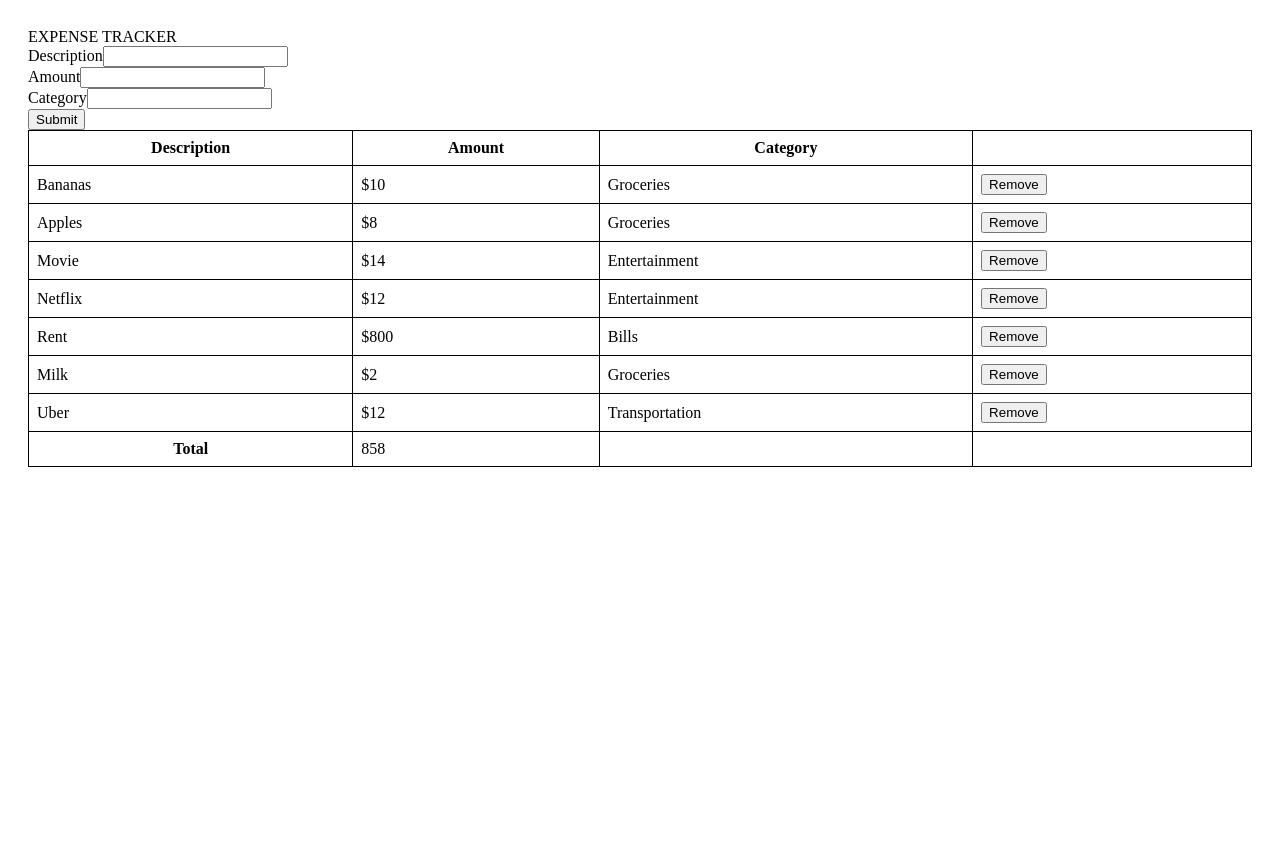
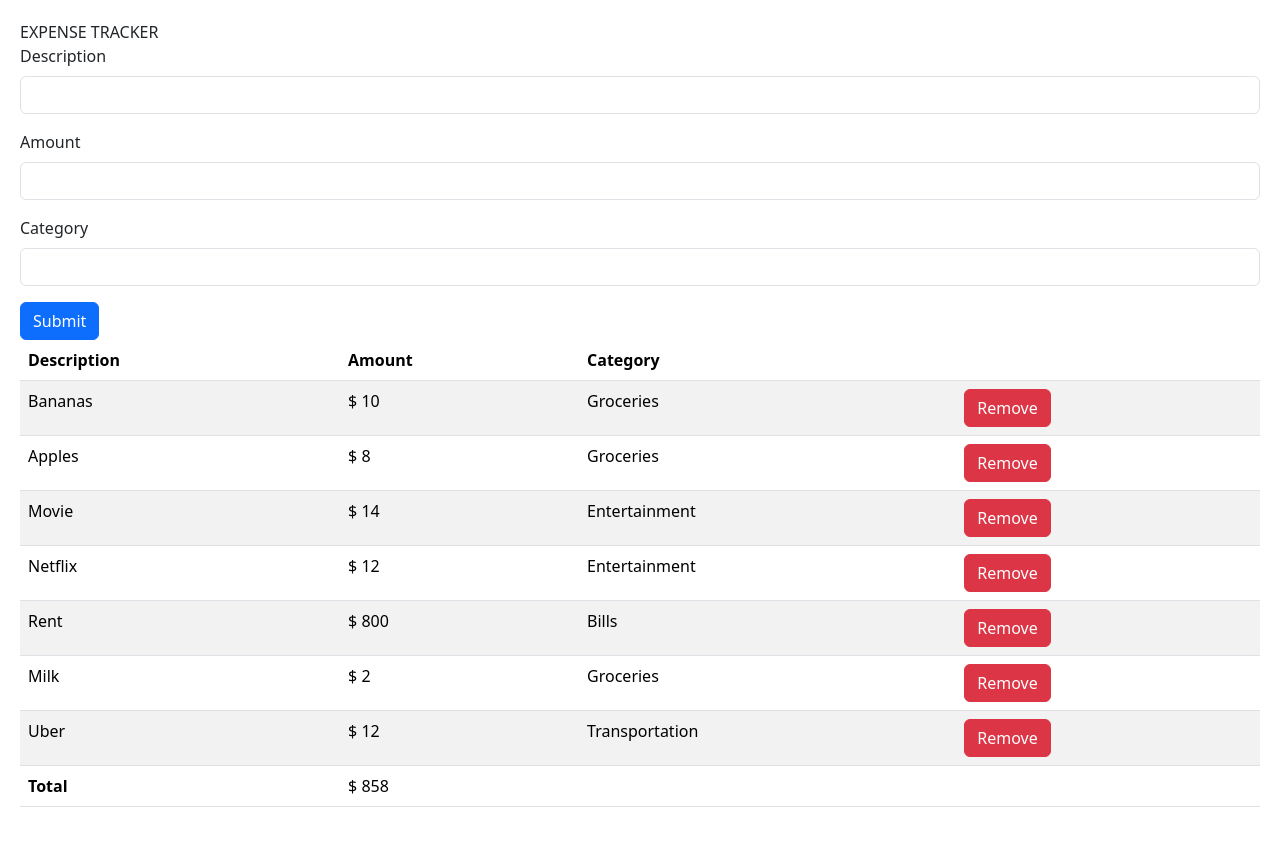
Before and after one commit to hugosundberg/expenseTracker, a React (Vite) app: page / in a window 1280 px wide. Before the commit the page ends 800 px from the top, so only its background shows below. Built offline with nearby package versions, Linux system fonts and the light colour scheme.

Commit message:
table styles + bootstrap

```diff
--- a/package.json
+++ b/package.json
@@ -10,6 +10,7 @@
     "preview": "vite preview"
   },
   "dependencies": {
+    "bootstrap": "^5.3.3",
     "react": "^18.3.1",
     "react-dom": "^18.3.1",
     "react-hook-form": "^7.53.0"
--- a/src/App.tsx
+++ b/src/App.tsx
@@ -1,7 +1,9 @@
 import { useState } from "react";
 import "./App.css";
+import "./index.css";
 import ExpenseList from "./components/ExpenseList/ExpenseList";
 import Form from "./components/Form/Form";
+import "bootstrap/dist/css/bootstrap.min.css";
 
 function App() {
   const [expenses, setExpenses] = useState([
--- a/src/components/ExpenseList/ExpenseList.module.css
+++ b/src/components/ExpenseList/ExpenseList.module.css
@@ -1,6 +1,7 @@
 table {
   border-collapse: collapse;
   width: 100%;
+  border: 1px solid black;
 }
 
 th, td {
--- a/src/components/ExpenseList/ExpenseList.tsx
+++ b/src/components/ExpenseList/ExpenseList.tsx
@@ -1,5 +1,3 @@
-import styles from "./ExpenseList.module.css";
-
 interface Expense {
   description: string;
   amount: number;
@@ -19,7 +17,7 @@ const ExpenseList = ({ listItems, onClick }: Props) => {
 
   return (
     <>
-      <table className={styles.table}>
+      <table className="table table-striped">
         <thead>
           <tr>
             <th scope="col">Description</th>
@@ -32,16 +30,21 @@ const ExpenseList = ({ listItems, onClick }: Props) => {
           {listItems.map((expense, index) => (
             <tr key={index}>
               <td>{expense.description}</td>
-              <td>${expense.amount}</td>
+              <td>$ {expense.amount}</td>
               <td>{expense.category}</td>
               <td>
-                <button onClick={() => onClick(index)}>Remove</button>
+                <button
+                  className="btn btn-danger"
+                  onClick={() => onClick(index)}
+                >
+                  Remove
+                </button>
               </td>
             </tr>
           ))}
           <tr>
             <th>Total</th>
-            <td>{totalExpense}</td>
+            <td>$ {totalExpense}</td>
             <td></td>
             <td></td>
           </tr>
```
Also changed, not shown: src/index.css (line endings or trailing spaces), 1 other file (tests, documents, lock files or other folders). Lines whose indentation alone changed are shown as unchanged.
